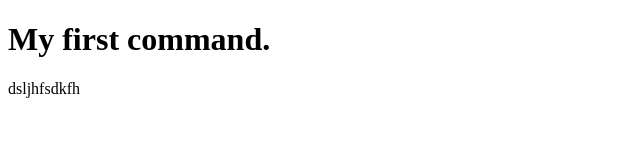
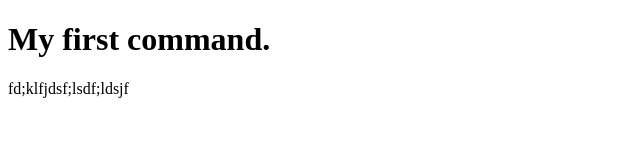
Before and after one commit to agrahariadarsh/myFirstRepo, a plain HTML site: page index.html in a window 1280 px wide. Shown: the full height of the page, 0-640 px from the left. Drawn offline with Linux system fonts and the light colour scheme.

Commit message:
initial commit

```diff
--- a/index.html
+++ b/index.html
@@ -9,7 +9,10 @@
     <h1>
         My first command.
     </h1>
-dsljhfsdkfh
+
+    <p>
+        fd;klfjdsf;lsdf;ldsjf
+    </p>
 
 </body>
 </html>
```
